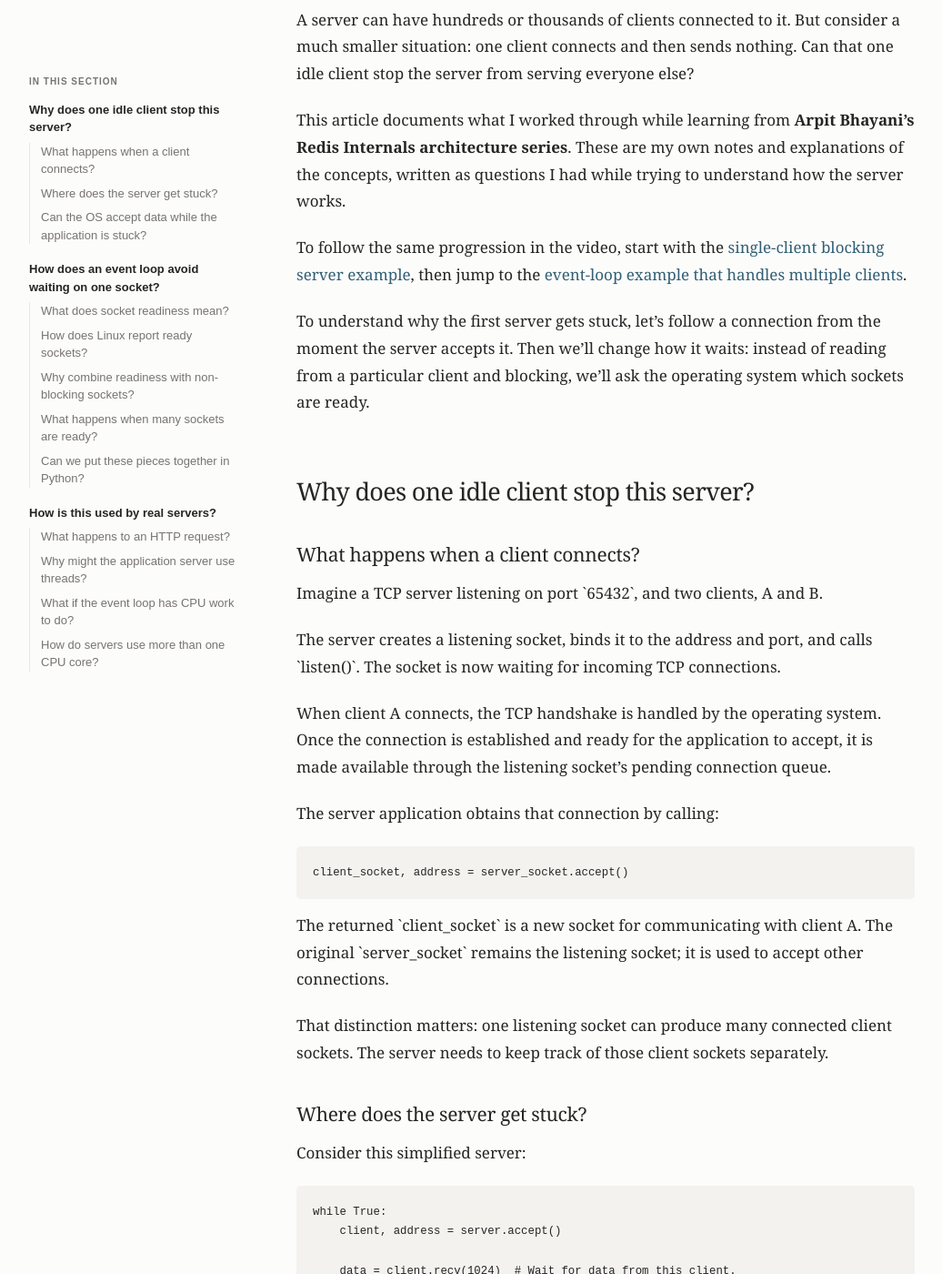
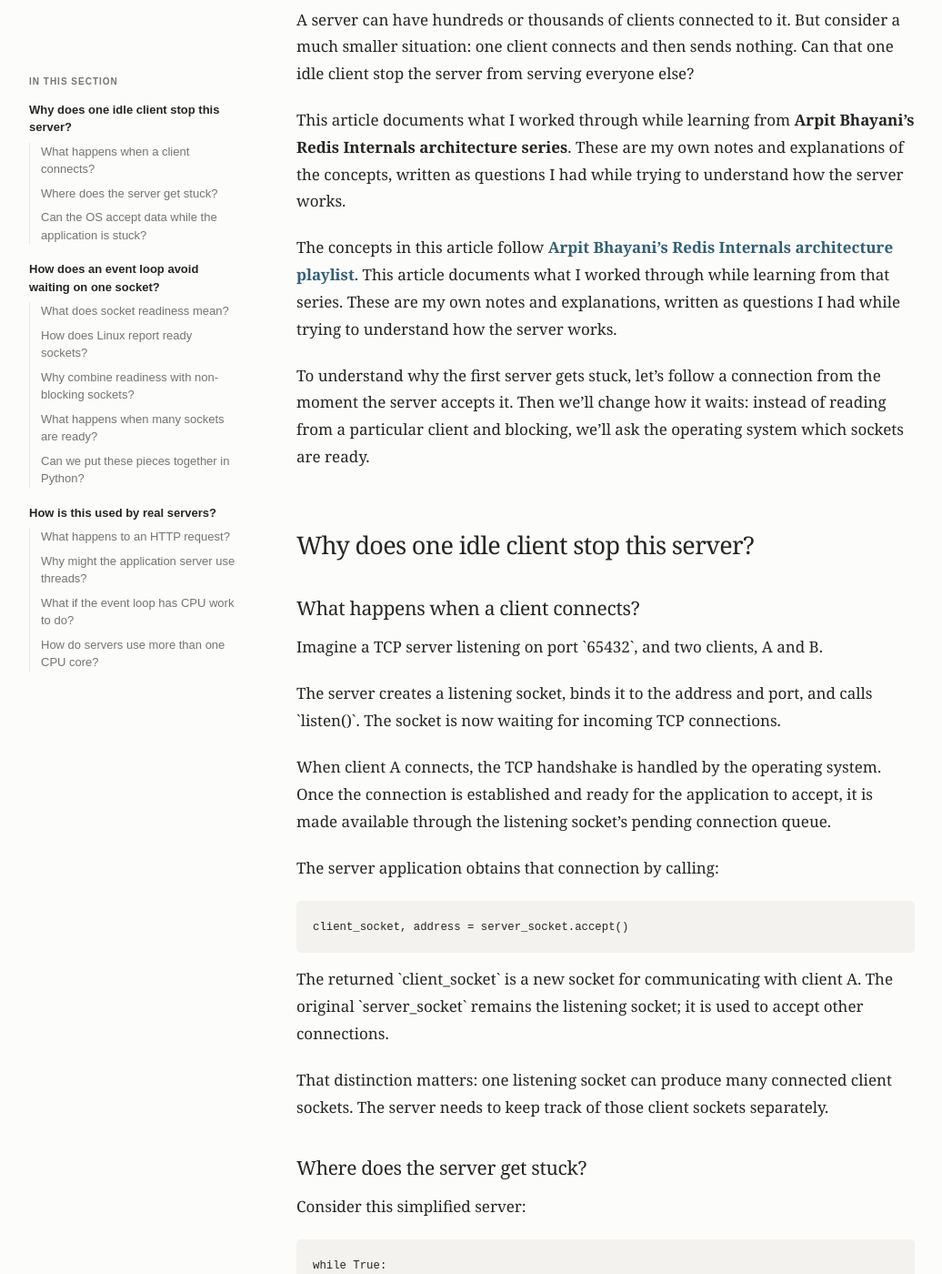
Before and after one commit to simplyjaga/simplyjaga.github.io, a Jekyll site: the page built from _posts/2026-11-03-how-one-server-handles-multiple-clients.md, in a window 1280 px wide and 1400 px high, scrolled down 418 px. Shown: the whole window at 91% size, without its empty margins (101-1137 px from the left). Built offline with Jekyll 4.4.1, drawn with Linux system fonts in a browser that asks for light colours; some of the changed text lies outside the part shown.

Commit message:
Add playlist and contextual video references to event loop article

```diff
--- a/_posts/2026-11-03-how-one-server-handles-multiple-clients.md
+++ b/_posts/2026-11-03-how-one-server-handles-multiple-clients.md
@@ -44,7 +44,7 @@ A server can have hundreds or thousands of clients connected to it. But consider
 
 This article documents what I worked through while learning from **Arpit Bhayani's Redis Internals architecture series**. These are my own notes and explanations of the concepts, written as questions I had while trying to understand how the server works.
 
-To follow the same progression in the video, start with the [single-client blocking server example](https://youtu.be/SMmLVHgE4pM?t=0), then jump to the [event-loop example that handles multiple clients](https://youtu.be/SMmLVHgE4pM?t=1340).
+The concepts in this article follow **[Arpit Bhayani's Redis Internals architecture playlist](https://youtube.com/playlist?list=PLsdq-3Z1EPT36NJXTutvKcreetuHCr9a-&si=550Xr6Vl8MT87ZEJ)**. This article documents what I worked through while learning from that series. These are my own notes and explanations, written as questions I had while trying to understand how the server works.
 
 To understand why the first server gets stuck, let's follow a connection from the moment the server accepts it. Then we'll change how it waits: instead of reading from a particular client and blocking, we'll ask the operating system which sockets are ready.
 
@@ -81,6 +81,8 @@ while True:
 
     client.close()
 ~~~
+
+For a visual walkthrough of this exact single-client blocking pattern, see the [single-client server example in the video](https://youtu.be/SMmLVHgE4pM?t=0&si=5dmKgRLJSUt0_aYK). Watch what happens when the client connects and then waits before sending data.
 
 Now follow what happens:
 
```
Also changed, not shown: other parts of _posts/2026-11-03-how-one-server-handles-multiple-clients.md (+2 -0 lines).
